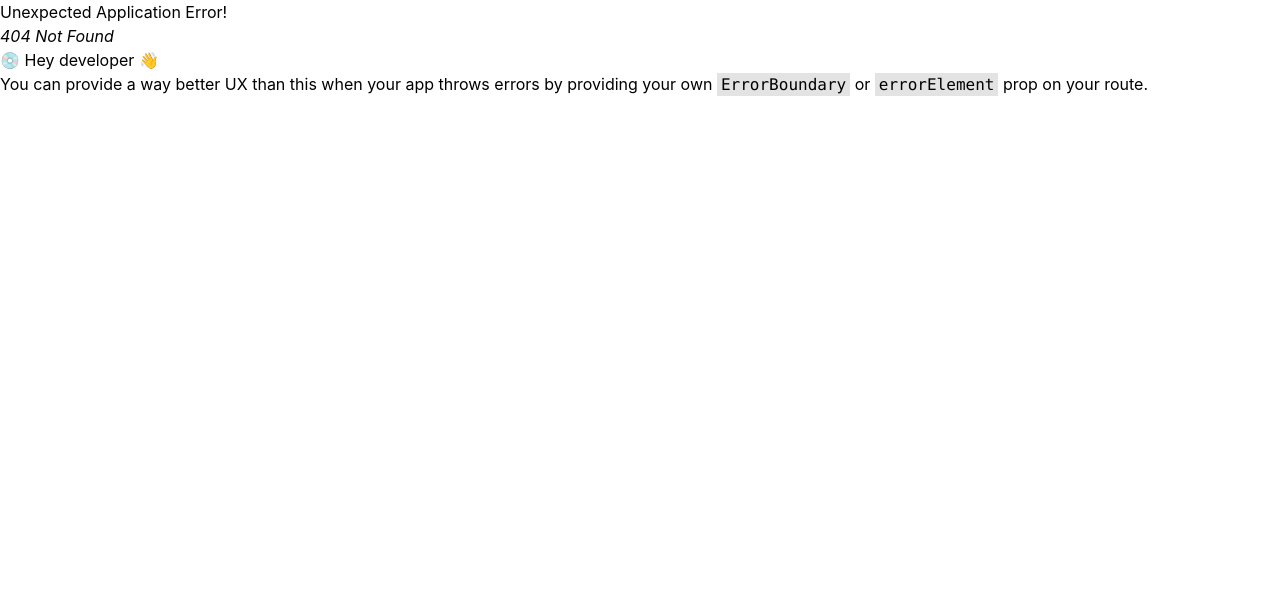
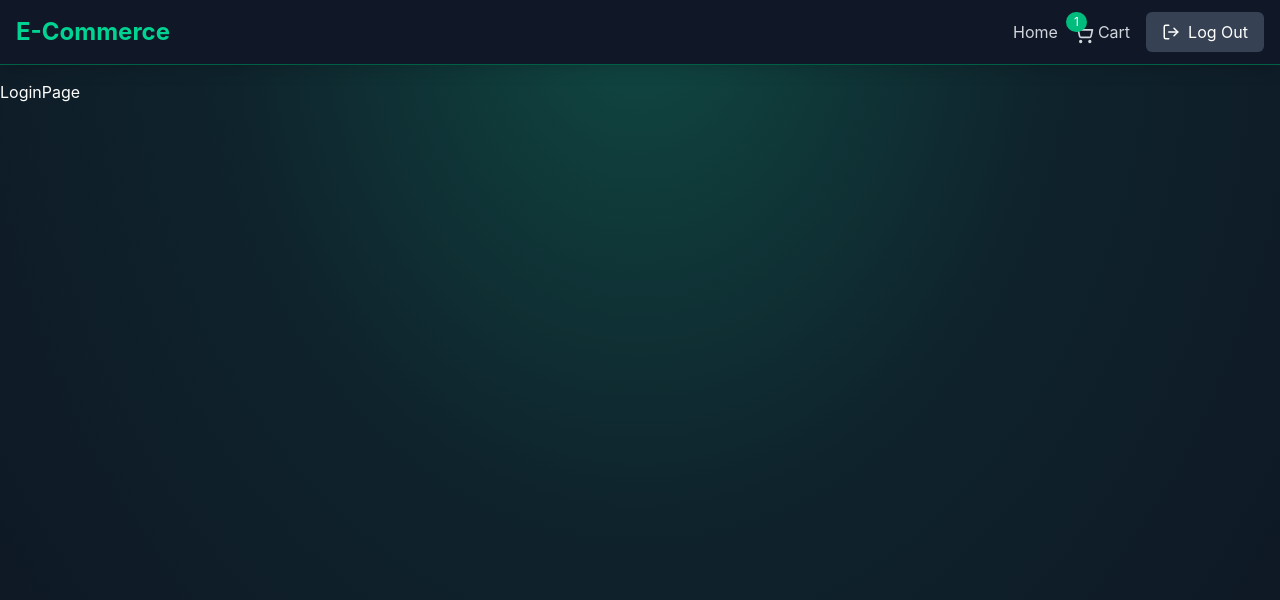
Before and after one commit to yassiraittata/Mern_ecom_store, a React app in the folder frontend/: page /login in a window 1280 px wide. Before the commit this address had no page. Shown: the top 600 px of the page. Built offline with nearby package versions, Linux system fonts and the light colour scheme; the HTML template or start-up script is replaced by a standard one.

Commit message:
create routes

```diff
--- a/frontend/src/App.jsx
+++ b/frontend/src/App.jsx
@@ -1,18 +1,30 @@
-import { RouterProvider, createBrowserRouter } from "react-router-dom";
-
-const router = createBrowserRouter([
-  {
-    path: "/home",
-    element: <p>Home Page</p>,
-  },
-  {
-    path: "/about",
-    element: <p>About Page</p>,
-  },
-]);
+import { Route, Routes } from "react-router-dom";
+import HomePage from "./pages/HomePage";
+import SignupPage from "./pages/SignupPage";
+import LoginPage from "./pages/LoginPage";
+import NavBar from "./components/NavBar";
+import { Toaster } from "react-hot-toast";
 
 const App = () => {
-  return <RouterProvider router={router} />;
+  return (
+    <div className="min-h-screen bg-gray-900 text-white relative overflow-hidden ">
+      {/* Background gradient */}
+      <div className="absolute inset-0 overflow-hidden">
+        <div className="absolute inset-0">
+          <div className="absolute top-0 left-1/2 -translate-x-1/2 w-full h-full bg-[radial-gradient(ellipse_at_top,rgba(16,185,129,0.3)_0%,rgba(10,80,60,0.2)_45%,rgba(0,0,0,0.1)_100%)]" />
+        </div>
+      </div>
+      <div className="relative z-50 pt-20">
+        <NavBar />
+        <Routes>
+          <Route path="/" element={<HomePage />} />
+          <Route path="/signup" element={<SignupPage />} />
+          <Route path="/login" element={<LoginPage />} />
+        </Routes>
+      </div>
+      <Toaster />
+    </div>
+  );
 };
 
 export default App;
--- /dev/null
+++ b/frontend/src/components/NavBar.jsx
@@ -0,0 +1,100 @@
+import { ShoppingCart, UserPlus, LogIn, LogOut, Lock } from "lucide-react";
+import { useState } from "react";
+import { Link } from "react-router-dom";
+
+const Navbar = () => {
+  const [user, setUser] = useState(true); // Simulate user authentication status
+  const [isAdmin, setIsAdmin] = useState(false); // Simulate admin status
+  const cart = [{ id: 1, name: "Product 1", quantity: 2 }]; // Simulate cart items
+
+  const logout = () => {
+    setUser(false);
+  };
+
+  return (
+    <header className="fixed top-0 left-0 w-full bg-gray-900 bg-opacity-90 backdrop-blur-md shadow-lg z-40 transition-all duration-300 border-b border-emerald-800">
+      <div className="container mx-auto px-4 py-3">
+        <div className="flex flex-wrap justify-between items-center">
+          <Link
+            to="/"
+            className="text-2xl font-bold text-emerald-400 items-center space-x-2 flex"
+          >
+            E-Commerce
+          </Link>
+
+          <nav className="flex flex-wrap items-center gap-4">
+            <Link
+              to={"/"}
+              className="text-gray-300 hover:text-emerald-400 transition duration-300
+					 ease-in-out"
+            >
+              Home
+            </Link>
+            {user && (
+              <Link
+                to={"/cart"}
+                className="relative group text-gray-300 hover:text-emerald-400 transition duration-300
+							ease-in-out"
+              >
+                <ShoppingCart
+                  className="inline-block mr-1 group-hover:text-emerald-400"
+                  size={20}
+                />
+                <span className="hidden sm:inline">Cart</span>
+                {cart.length > 0 && (
+                  <span
+                    className="absolute -top-2 -left-2 bg-emerald-500 text-white rounded-full px-2 py-0.5
+									text-xs group-hover:bg-emerald-400 transition duration-300 ease-in-out"
+                  >
+                    {cart.length}
+                  </span>
+                )}
+              </Link>
+            )}
+            {isAdmin && (
+              <Link
+                className="bg-emerald-700 hover:bg-emerald-600 text-white px-3 py-1 rounded-md font-medium
+								 transition duration-300 ease-in-out flex items-center"
+                to={"/secret-dashboard"}
+              >
+                <Lock className="inline-block mr-1" size={18} />
+                <span className="hidden sm:inline">Dashboard</span>
+              </Link>
+            )}
+
+            {user ? (
+              <button
+                className="bg-gray-700 hover:bg-gray-600 text-white py-2 px-4
+						rounded-md flex items-center transition duration-300 ease-in-out"
+                onClick={logout}
+              >
+                <LogOut size={18} />
+                <span className="hidden sm:inline ml-2">Log Out</span>
+              </button>
+            ) : (
+              <>
+                <Link
+                  to={"/signup"}
+                  className="bg-emerald-600 hover:bg-emerald-700 text-white py-2 px-4
+									rounded-md flex items-center transition duration-300 ease-in-out"
+                >
+                  <UserPlus className="mr-2" size={18} />
+                  Sign Up
+                </Link>
+                <Link
+                  to={"/login"}
+                  className="bg-gray-700 hover:bg-gray-600 text-white py-2 px-4
+									rounded-md flex items-center transition duration-300 ease-in-out"
+                >
+                  <LogIn className="mr-2" size={18} />
+                  Login
+                </Link>
+              </>
+            )}
+          </nav>
+        </div>
+      </div>
+    </header>
+  );
+};
+export default Navbar;
--- a/frontend/src/main.jsx
+++ b/frontend/src/main.jsx
@@ -1,6 +1,10 @@
-import { StrictMode } from "react";
 import { createRoot } from "react-dom/client";
 import "./index.css";
 import App from "./App.jsx";
+import { BrowserRouter } from "react-router-dom";
 
-createRoot(document.getElementById("root")).render(<App />);
+createRoot(document.getElementById("root")).render(
+  <BrowserRouter>
+    <App />
+  </BrowserRouter>,
+);
--- /dev/null
+++ b/frontend/src/pages/HomePage.jsx
@@ -0,0 +1,7 @@
+import React from "react";
+
+const HomePage = () => {
+  return <div>HomePage</div>;
+};
+
+export default HomePage;
--- /dev/null
+++ b/frontend/src/pages/LoginPage.jsx
@@ -0,0 +1,7 @@
+import React from "react";
+
+const LoginPage = () => {
+  return <div>LoginPage</div>;
+};
+
+export default LoginPage;
--- /dev/null
+++ b/frontend/src/pages/SignupPage.jsx
@@ -0,0 +1,7 @@
+import React from "react";
+
+const SignupPage = () => {
+  return <div>SignupPage</div>;
+};
+
+export default SignupPage;
```
